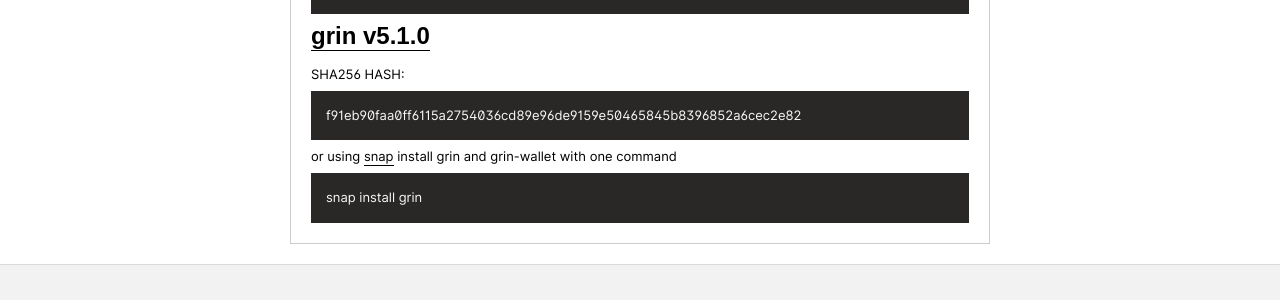
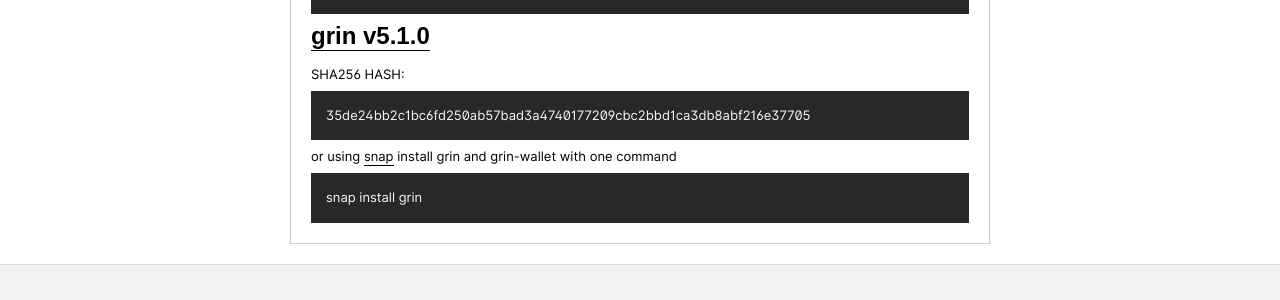
Before and after one commit to mimblewimble/site, a Jekyll site: the page built from download.html, in a window 1280 px wide and 900 px high. Shown: the part 438-738 px from the top of the window. Built offline with Jekyll 4.4.1, drawn with Linux system fonts in a browser that asks for light colours; nearby versions of some CDN libraries; some of the changed lines change nothing that is shown.

Commit message:
Updated grin download links to 5.1.2

```diff
--- a/download.html
+++ b/download.html
@@ -32,11 +32,11 @@
         <div class="codebox">
           97CF851C947F1C5F3DC5E78E3756B55CBB27E1DC9EA658C36A4F536B37510A50
         </div>
-        <h3> <a href="https://github.com/mimblewimble/grin/releases/download/v5.1.0/grin-v5.1.0-win-x64.zip">grin
+        <h3> <a href="https://github.com/mimblewimble/grin/releases/download/v5.1.2/grin-v5.1.2-win-x64.zip">grin
             v5.1.0</a></h3>
         <div class="codebox-heading">SHA256 HASH:</div>
         <div class="codebox">
-          6D270FB27634813C7EA2F9BA939E17410DCEF41EFCF7234A3B9CC483F3D71A33
+          D3480F049D74557415EF6854D831EC07C653502C793C2CB6BBCE51EDAA167C90
         </div>
       </div>
 
@@ -52,11 +52,11 @@
         <div class="codebox">
           brew install grin-wallet
         </div>
-        <h3><a href="https://github.com/mimblewimble/grin/releases/download/v5.1.0/grin-v5.1.0-macos.tar.gz">grin
+        <h3><a href="https://github.com/mimblewimble/grin/releases/download/v5.1.2/grin-v5.1.2-macos.tar.gz">grin
             v5.1.0</a></h3>
         <div class="codebox-heading">SHA256 HASH:</div>
         <div class="codebox">
-          6d99dddc891cf73eeb0a471ea09fa7dc5068ec107095a1861965b06ce278d8cc
+          5dc8895554f1a65e2b782e8548fb08418cbad6b0de5bcc78f1ace740bd651cac
         </div>
         <div class="codebox-heading">or with homebrew</div>
         <div class="codebox">
@@ -72,11 +72,11 @@
         <div class="codebox">
           4dd24a03be40e91cefdeb2d95a01e009d1b2b1a473beab6a50281fcbfa576f72
         </div>
-        <h3> <a href="https://github.com/mimblewimble/grin/releases/download/v5.1.0/grin-v5.1.0-linux-amd64.tar.gz">grin
+        <h3> <a href="https://github.com/mimblewimble/grin/releases/download/v5.1.2/grin-v5.1.2-linux-amd64.tar.gz">grin
             v5.1.0</a></h3>
         <div class="codebox-heading">SHA256 HASH:</div>
         <div class="codebox">
-          f91eb90faa0ff6115a2754036cd89e96de9159e50465845b8396852a6cec2e82
+          35de24bb2c1bc6fd250ab57bad3a4740177209cbc2bbd1ca3db8abf216e37705
         </div>
 	<div class="codebox-heading">or using <a href="https://snapcraft.io/grin">snap</a> install grin and grin-wallet with one command</div>
         <div class="codebox">
```
